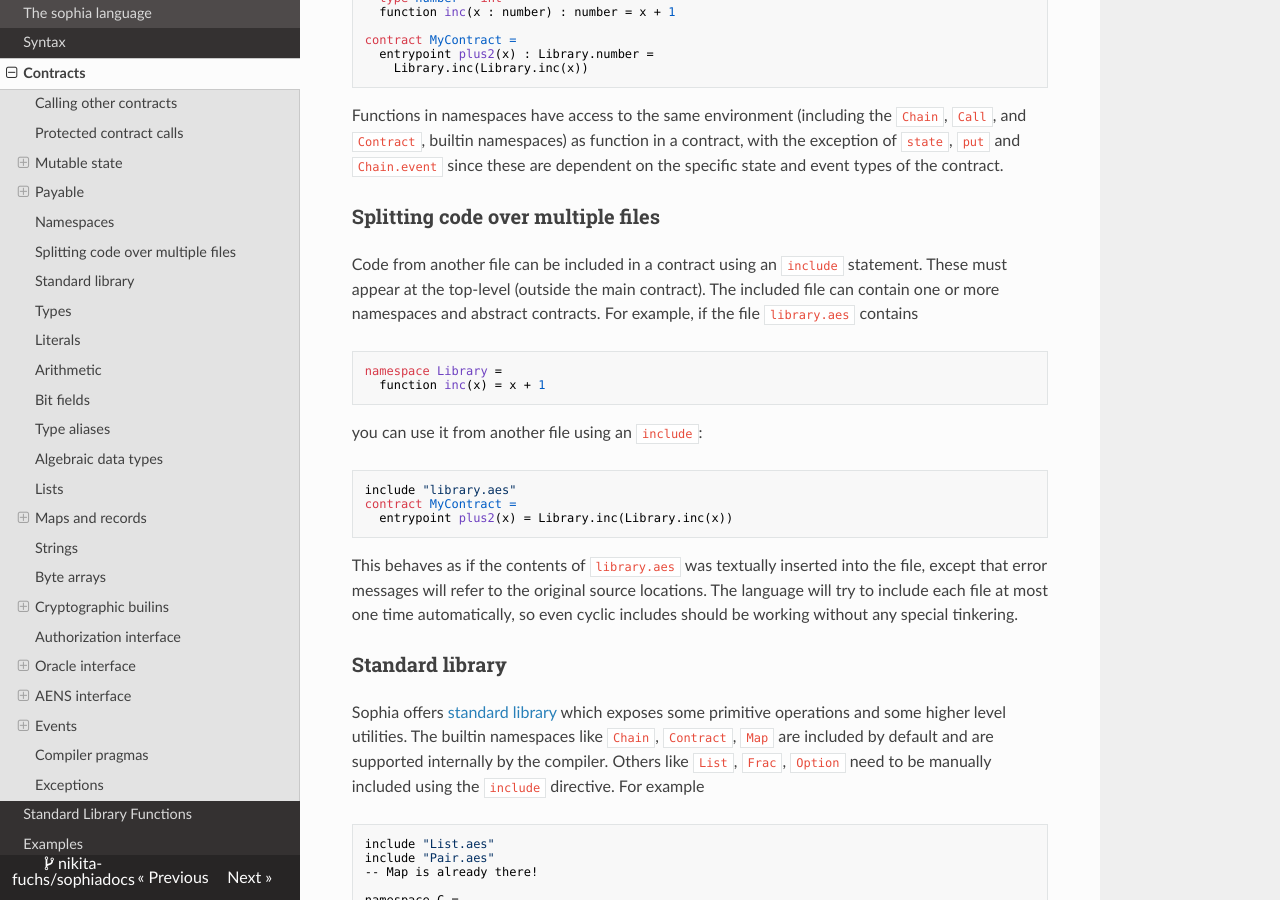
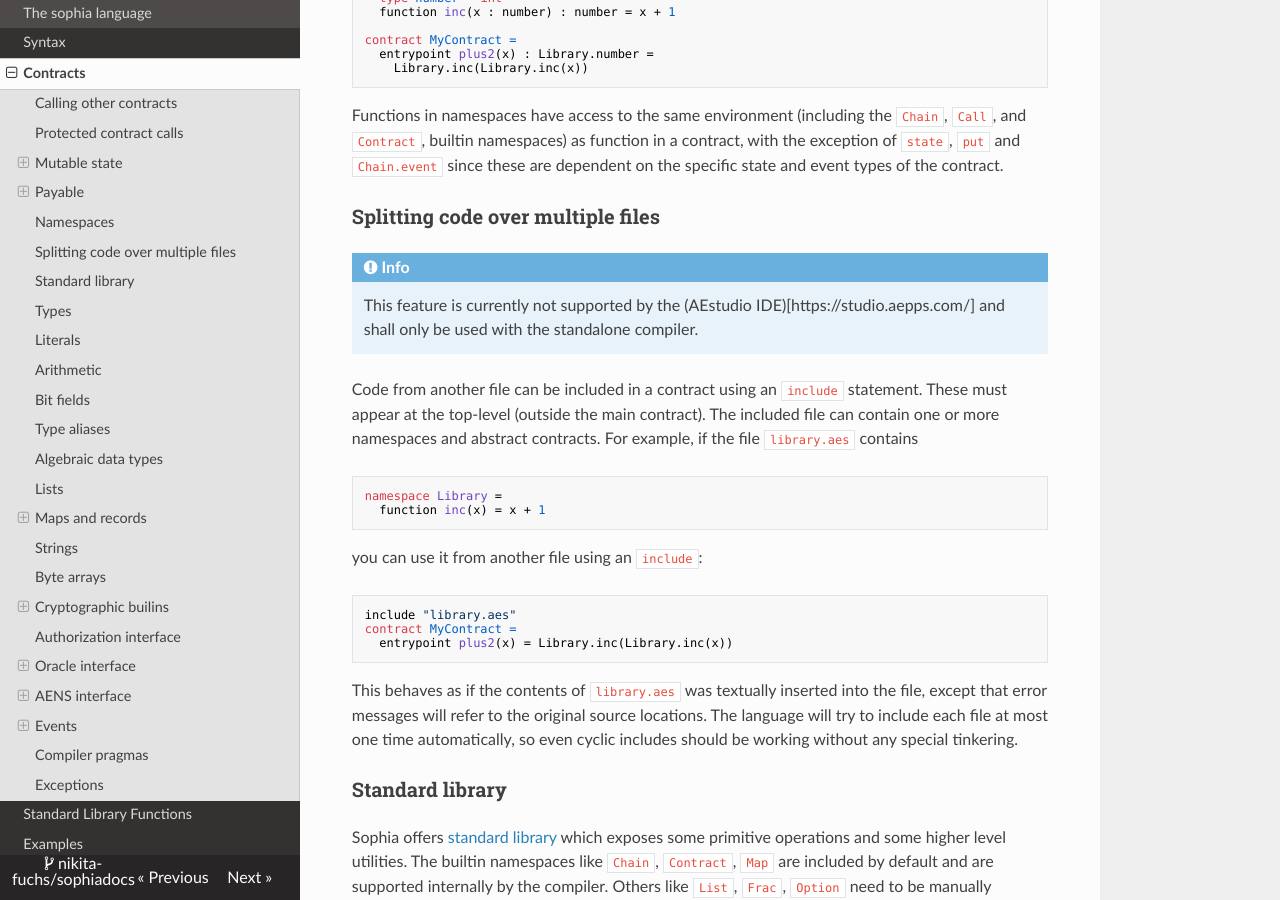
Before and after one commit to nikita-fuchs/sophiadocs, an MkDocs documentation site: the page built from docs/contracts.md, in a window 1280 px wide and 900 px high, scrolled down 4229 px. Built offline with MkDocs 1.6.1, drawn with Linux system fonts in a browser that asks for light colours; nearby versions of some CDN libraries.

Commit message:
add aestudio remark to code splitting

```diff
--- a/docs/contracts.md
+++ b/docs/contracts.md
@@ -214,6 +214,9 @@ dependent on the specific state and event types of the contract.
 
 ### Splitting code over multiple files
 
+!!! info
+    This feature is currently not supported by the (AEstudio IDE)[https://studio.aepps.com/]
+    and shall only be used with the standalone compiler.
 
 Code from another file can be included in a contract using an `include`
 statement. These must appear at the top-level (outside the main contract). The
```
